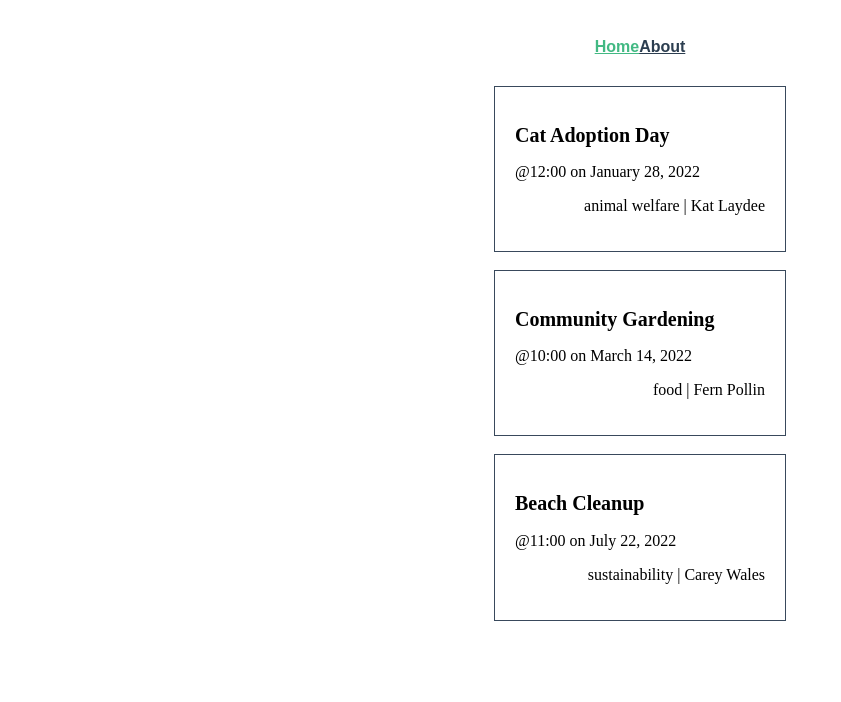
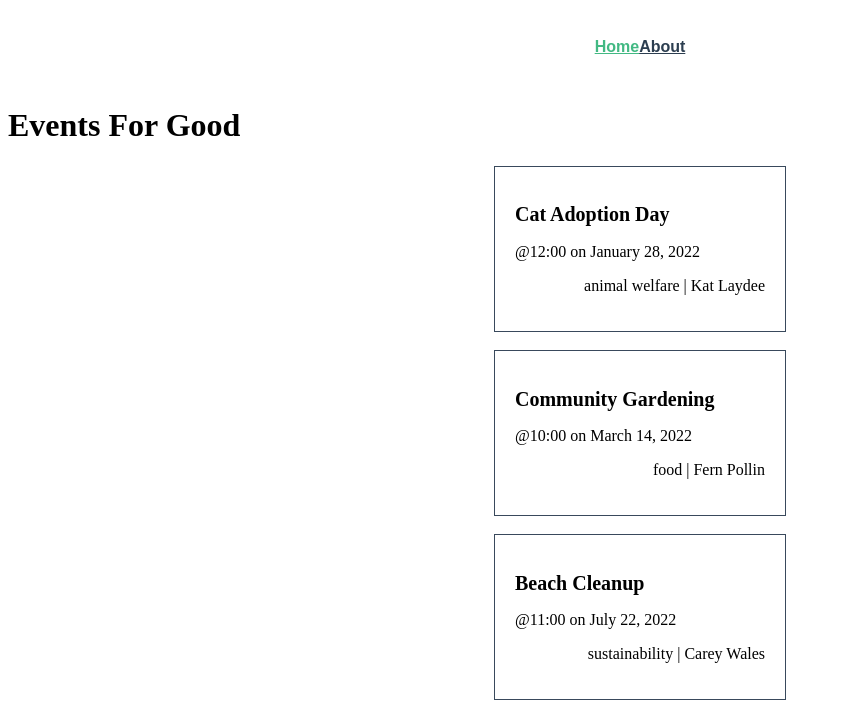
Before and after one commit to HtetOoThu/vue_lab, a Vue app in the folder 331-intro-to-vite/: page / in a window 1280 px wide. Shown: the top 702 px of the page, without its empty margins (0-841 px from the left). Built offline with nearby package versions, Linux system fonts and the light colour scheme; the HTML template or start-up script is replaced by a standard one.

Commit message:
commit 9

```diff
--- a/331-intro-to-vite/src/views/HomeView.vue
+++ b/331-intro-to-vite/src/views/HomeView.vue
@@ -37,6 +37,8 @@ const events = ref<Event[]>([
 </script>
 
 <template>
+<h1>Events For Good</h1>
+<!--new element-->
 <div class="events">
   <EventCard v-for="event in events" :key="event.id" :event="event"/>
 </div>
```
